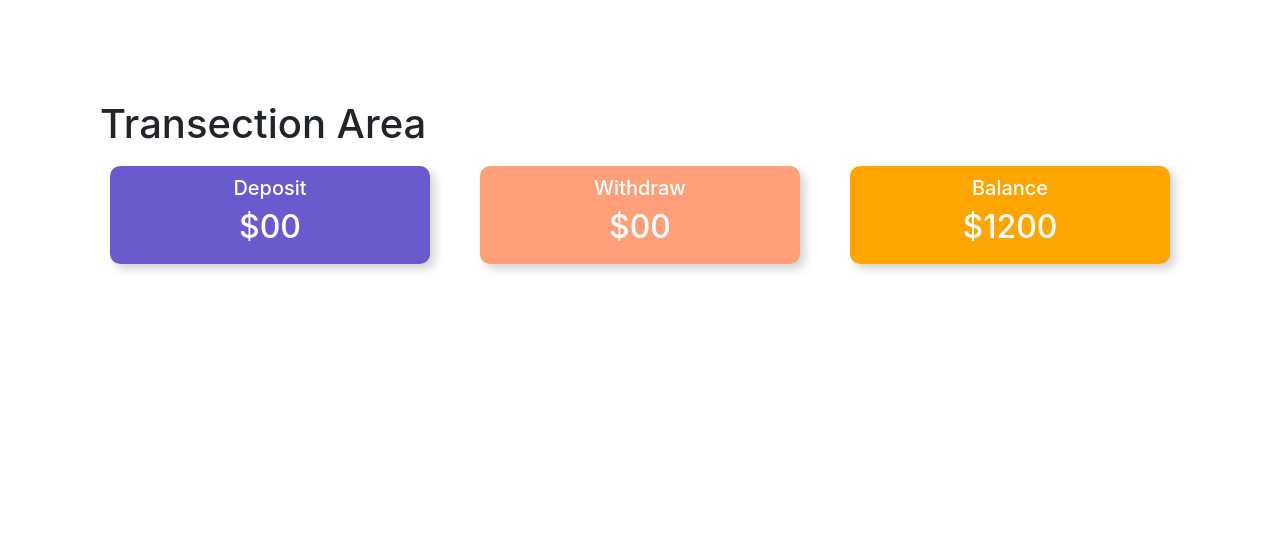
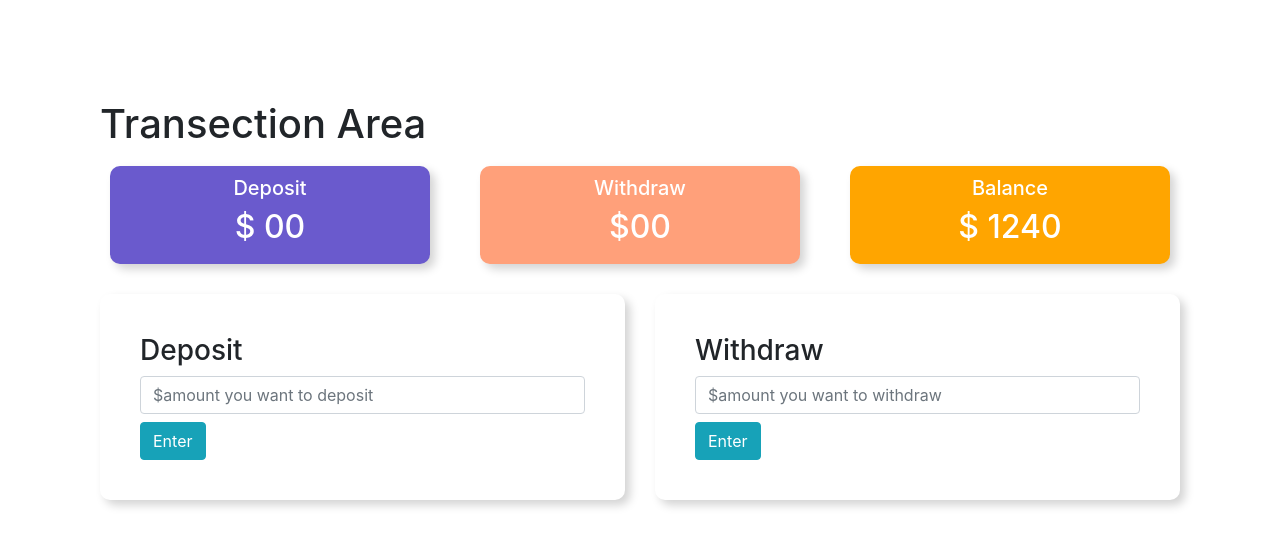
Before and after one commit to MdAbrar585/my-bank, a plain HTML site: page index.html in a window 1280 px wide. Both pictures are taken after typing "name@example.com", "Sample123" into the empty fields and a click on the button "Submit". Drawn offline with nearby package versions, Linux system fonts and the light colour scheme.

Commit message:
deposit,balance and function part added

```diff
--- a/index.html
+++ b/index.html
@@ -41,7 +41,7 @@
             <div class="col-md-4">
                 <div class="diposit trans-card">
                     <h5>Deposit</h5>
-                    <h2>$00</h2>
+                    <h2>$ <span id="currentDeposit">00</span></h2>
                 </div>
             </div>
             <div class="col-md-4">
@@ -53,14 +53,34 @@
             <div class="col-md-4">
                 <div class="balance trans-card">
                     <h5>Balance</h5>
-                    <h2>$1200</h2>
+                    <h2>$ <span id="currentBalance">1240</span></h2>
                 </div>
             </div>
         </div>
+
+        <!-----------------------All Custom Script----------------------------------->
+    <div class="row input-section-body">
+        <div class="col-md-6">
+            <div class="form-group input-section">
+                <h3>Deposit</h3>
+                <input id="dipositAmount" type="text" class="form-control" placeholder="$amount you want to deposit">
+                <button id="deposit" class="btn btn-info">Enter</button>
+            </div>
+        </div>
+        <div class="col-md-6">
+            <div class="form-group input-section">
+                <h3>Withdraw</h3>
+                <input type="text" class="form-control" placeholder="$amount you want to withdraw">
+                <button id="withdraw" class="btn btn-info">Enter</button>
+            </div>
+        </div>
     </div>
+    </div>
+
 
     <!-----------------------All Custom Script----------------------------------->
     <script>
+        // login button event handler
         const loginButton = document.getElementById("login");
         loginButton.addEventListener("click", function () {
             const loginArea = document.getElementById("login-area");
@@ -68,6 +88,28 @@
             const transectionArea = document.getElementById("transection-area");
             transectionArea.style.display = "block";
         });
+        // deposit and withdraw button event handler
+        const deopsitButton = document.getElementById("deposit");
+        deopsitButton.addEventListener("click",function(){
+            const depositAmount = document.getElementById("dipositAmount").value;
+            const depositNumber = parseFloat(depositAmount);
+            // const currentDeposit = document.getElementById("currentDeposit").innerText;
+            // const currentDepositNumber = parseFloat(currentDeposit);
+            // const totalDeposit = depositNumber + currentDepositNumber;
+            // document.getElementById("currentDeposit").innerText = totalDeposit;
+            updateSpanTags("currentDeposit",depositNumber);
+            updateSpanTags("currentBalance",depositNumber);
+
+            document.getElementById("dipositAmount").value = "";
+
+
+        });
+        function updateSpanTags(id,depositNumber){
+            const currentBalance = document.getElementById(id).innerText;
+            const currentBalanceNumber = parseFloat(currentBalance);
+            const totalBalance = depositNumber + currentBalanceNumber;
+            document.getElementById(id).innerText = totalBalance;
+        }
     </script>
     <!-----------------------All Script----------------------------------->
     <script src="https://code.jquery.com/jquery-3.2.1.slim.min.js"
--- a/style.css
+++ b/style.css
@@ -32,3 +32,16 @@ body{
 .balance{
     background-color: orange;
 }
+.input-section-body{
+    margin-top: 20px;
+}
+.input-section{
+    border: 1px solid;
+    border: none;
+    padding: 40px;
+    border-radius: 10px;
+    box-shadow: 5px 5px 10px lightgrey;
+}
+#deposit,#withdraw{
+    margin-top: 8px;
+}
```
